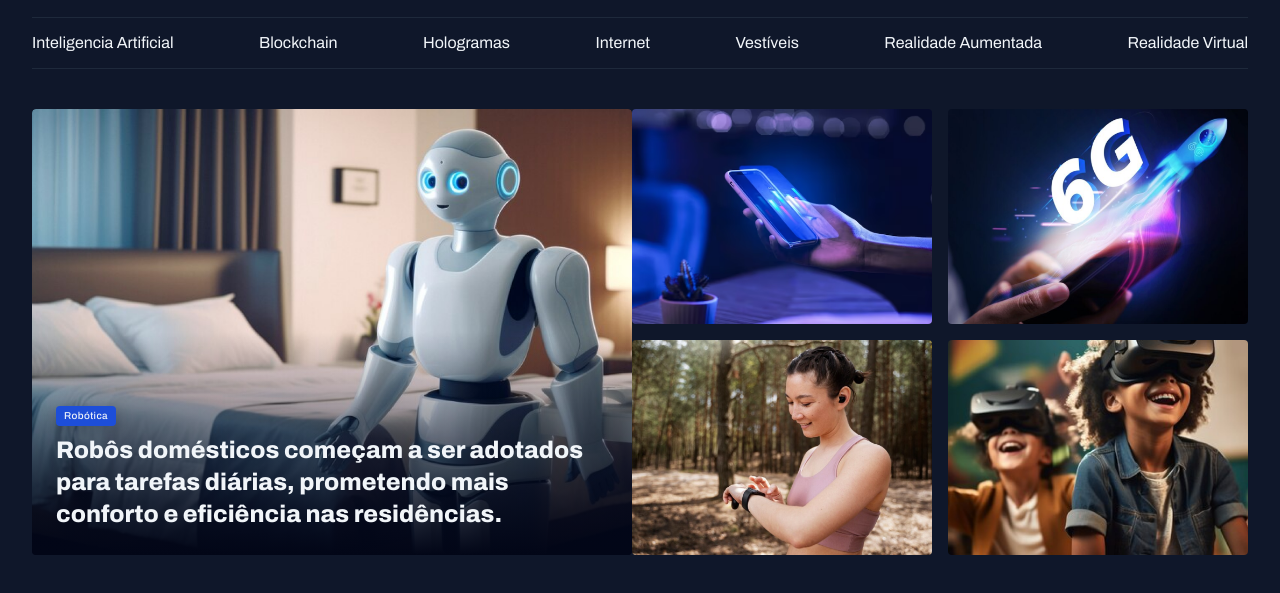
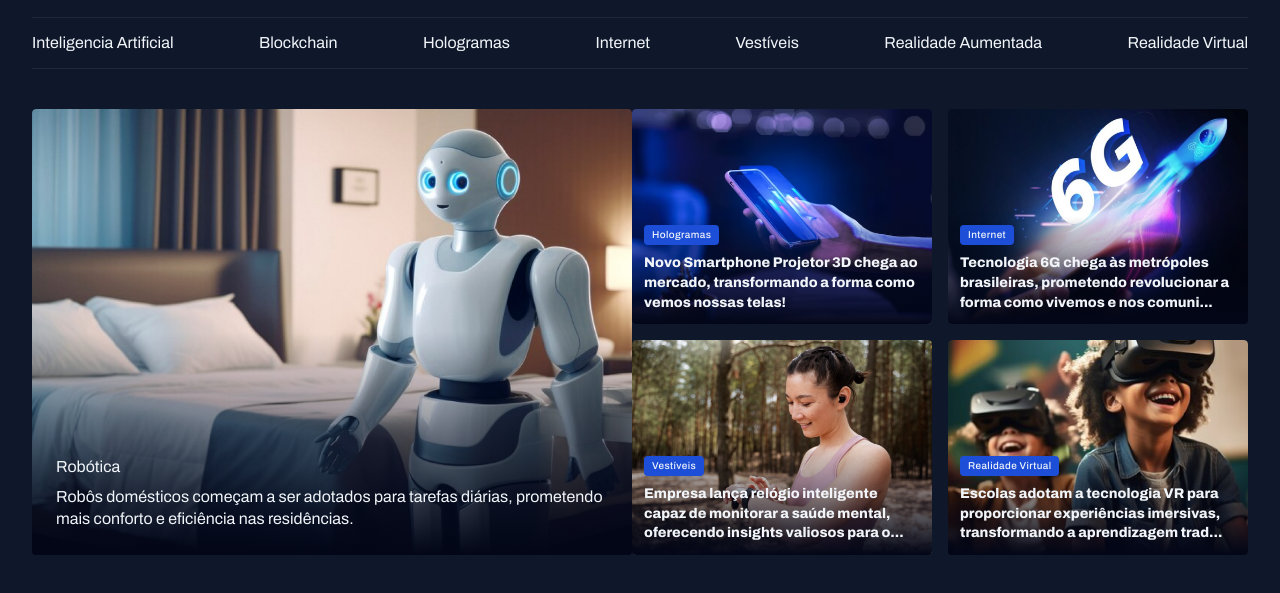
Before and after one commit to AmandaLinger/Portal-de-not-cias, a plain HTML site: page index.html in a window 1280 px wide. Shown: the part 55-648 px from the top of the page. Drawn offline with Linux system fonts and the light colour scheme.

Commit message:
finalizando a sessão destaques

```diff
--- a/index.html
+++ b/index.html
@@ -44,24 +44,41 @@
                 <img src="assets/images/Image 01.png" alt="">
 
                 <figcaption>
-                    <span class="content-tag">Robótica</span>
-                    <h2 class="text-2xl">Robôs domésticos começam a ser adotados para tarefas diárias, prometendo mais conforto e eficiência nas residências.</h2>
+                    <span>Robótica</span>
+                    <h2 class="">Robôs domésticos começam a ser adotados para tarefas diárias, prometendo mais conforto e eficiência nas residências.</h2>
                 </figcaption>
             </figure>
 
             <div class="grid grid-cols-2 gap-16">
-                <div>
-                    <img src="assets/images/Image 02.png" alt="">
-                </div>
-                            <div>
-                    <img src="assets/images/Image 03.png" alt="">
-                </div>
-                <div>
-                    <img src="assets/images/Image 04.png" alt="">
-                </div>
-                            <div>
-                    <img src="assets/images/Image 05.png" alt="">
-                </div>
+                <figure class="card">
+                    <img src="assets/images/Image 02.png" alt="Novo Smartphone Projetor 3D chega ao mercado, transformando a forma como vemos nossas telas!">
+                    <figcaption>
+                        <span class="content-tag">Hologramas</span>
+                        <h2 class="text-lg">Novo Smartphone Projetor 3D chega ao mercado, transformando a forma como vemos nossas telas!</h2>
+                    </figcaption>
+                </figure>
+                <figure class="card">
+                    <img src="assets/images/Image 03.png" alt="Tecnologia 6G chega às metrópoles brasileiras, prometendo revolucionar a forma como vivemos e nos comunicamos.">
+                    <figcaption>
+                        <span class="content-tag">Internet</span>
+                        <h2 class="text-lg">Tecnologia 6G chega às metrópoles brasileiras, prometendo revolucionar a forma como vivemos e nos comuni...</h2>
+                    </figcaption>
+
+                </figure>
+                <figure class="card">
+                    <img src="assets/images/Image 04.png" alt="Empresa lança relógio inteligente capaz de monitorar a saúde mental, oferecendo insights valiosos para o bem-estar pessoal.">
+                    <figcaption>
+                        <span class="content-tag">Vestíveis</span>
+                        <h2 class="text-lg">Empresa lança relógio inteligente capaz de monitorar a saúde mental, oferecendo insights valiosos para o...</h2>
+                    </figcaption>
+                </figure>
+                <figure class="card">
+                    <img src="assets/images/Image 05.png" alt="Escolas adotam a tecnologia VR para proporcionar experiências imersivas, transformando a aprendizagem tradicional.">
+                    <figcaption>
+                        <span class="content-tag">Realidade Virtual</span>
+                        <h2 class="text-lg">Escolas adotam a tecnologia VR para proporcionar experiências imersivas, transformando a aprendizagem trad...</h2>
+                    </figcaption>
+                </figure>
             </div>
         </section>
     </main>
--- a/styles/header.css
+++ b/styles/header.css
@@ -19,6 +19,6 @@
 #secondary{
     padding-block: 14px;
     border: solid 1px var(--stroke-color);
-    border-inline:none ;
+    border-inline: none ;
     justify-content: space-between;
 }
--- a/styles/sections.css
+++ b/styles/sections.css
@@ -26,6 +26,9 @@
         bottom: 0;
         padding: 24px;
 
+        &:has(.text-lg){
+            padding: 12px;
+        }
         h2{
             margin-top: 8px;
         }
```
